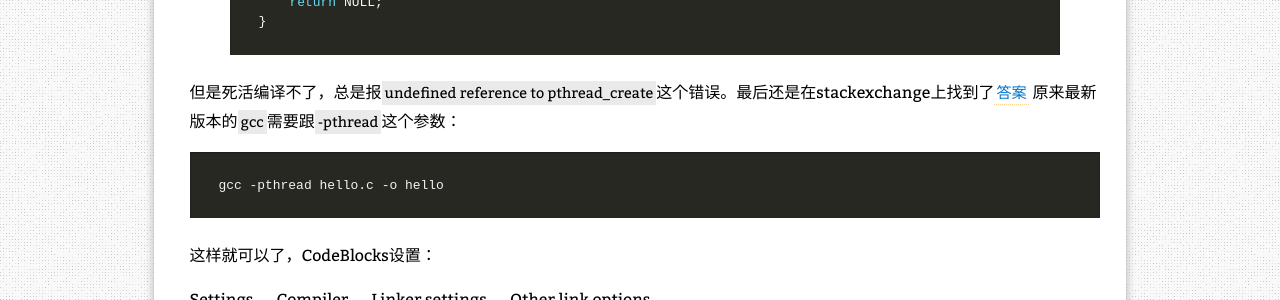
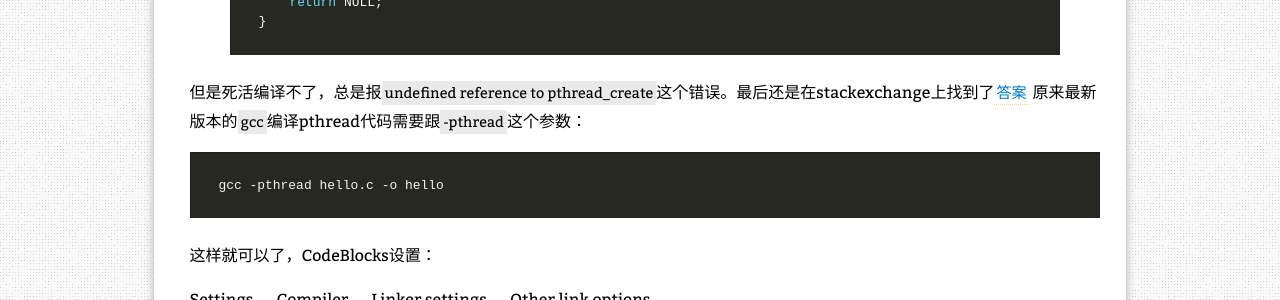
Before and after one commit to zhanjindong/zhanjindong.github.io, a Jekyll site: the page built from _posts/2015-03-02-gcc-compile-pthread-code-with---pthread-option.md, in a window 1280 px wide. Shown: the part 657-957 px from the top of the page. Built offline with Jekyll 4.4.1, drawn with Linux system fonts in a browser that asks for light colours; nearby versions of some CDN libraries; comment, search, counter and statistics services are not loaded; a style sheet for code colours, icons or effects is not loaded.

Commit message:
modify post

```diff
--- a/_posts/2015-03-02-gcc-compile-pthread-code-with---pthread-option.md
+++ b/_posts/2015-03-02-gcc-compile-pthread-code-with---pthread-option.md
@@ -30,7 +30,7 @@ void *thread(void *vargp)
 {% endhighlight %}
 
 但是死活编译不了，总是报`undefined reference to pthread_create`这个错误。最后还是在stackexchange上找到了[答案][1]
-原来最新版本的`gcc`需要跟`-pthread`这个参数：
+原来最新版本的`gcc`编译pthread代码需要跟`-pthread`这个参数：
 
 	gcc -pthread hello.c -o hello
 
```
